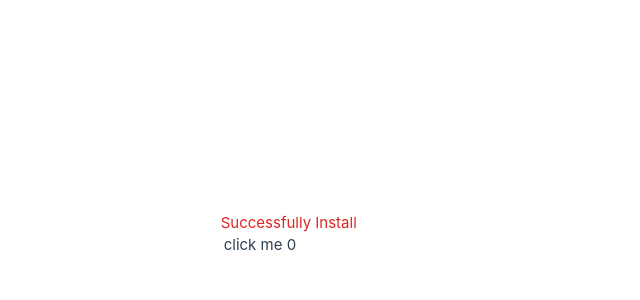
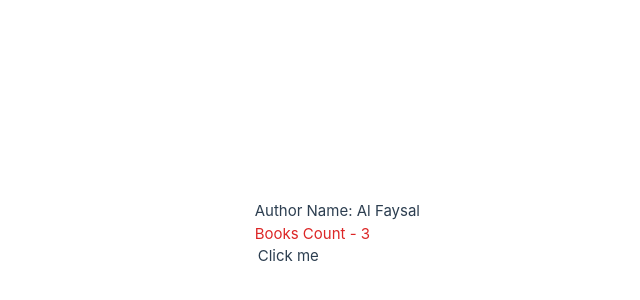
Before and after one commit to alfaysal/vue-practice, a Vue app: page / in a window 1280 px wide. Shown: the part 166-466 px from the top of the page, without its empty margins (220-860 px from the left). Built offline with nearby package versions, Linux system fonts and the light colour scheme.

Commit message:
computed property practice

```diff
--- a/src/App.vue
+++ b/src/App.vue
@@ -1,21 +1,50 @@
 <script setup>
-import { ref } from 'vue';
-const rawHtml = '<span style="color:white"><i>Tailwind</i></span>';
-const eventName = ref("click");
-const count = ref(0);
-const url = 'https://www.youtube.com/';
-const increment = () => {
-  count.value++;
+import { computed, ref } from 'vue';
+const author = ref({
+  firstName: 'All',
+  secondName: '',
+  books: [
+    'Vue 2 - Advanced Guide',
+    'Vue 3 - Basic Guide',
+    'Vue 4 - The Mystery'
+  ]
+});
+
+const addNewBook = () => {
+  author.value.books.push('new book added');
 }
+
+const booksCount = computed(() => {
+
+  return author.value.books.length > 0 ? author.value.books.length : 'No Book Available';
+});
+
+// getters setters
+const fullName = computed({
+  get() {
+    return author.value.firstName + ' ' + author.value.secondName
+  },
+  set(newName) {
+    [author.value.firstName, author.value.secondName] = newName.split(' ');
+  }
+})
+
+if (! author.value.firstName || !author.value.secondName) {
+  fullName.value = "Al Faysal";
+}
+
 
 </script>
 
 <template>
   <div>
+    <div>
+      <h2>Author Name: {{ fullName }}</h2>
+    </div>
     <h2 class="text-red-600">
-      Successfully Install <span v-html="rawHtml"></span>
+      Books Count - {{ booksCount }}
     </h2>
-    <a @[eventName]="increment" class="bg-red">click me {{ count }}</a>
+    <a @click="addNewBook">Click me</a>
   </div>
 </template>
 
```
